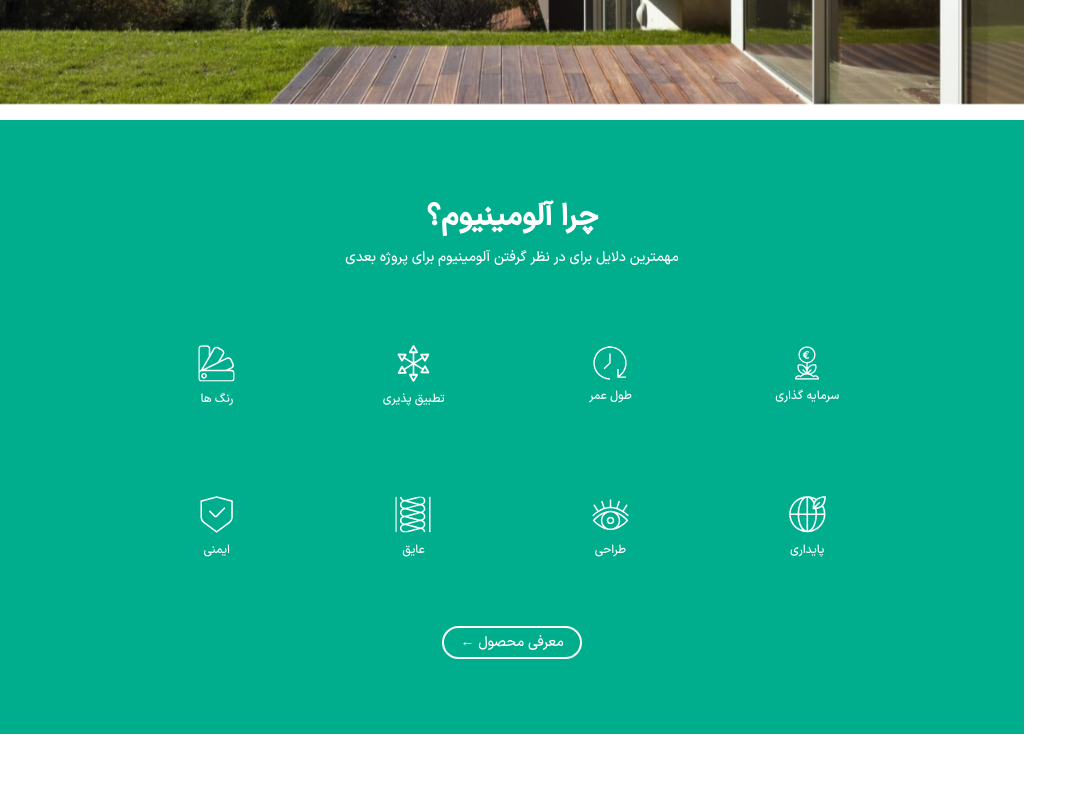
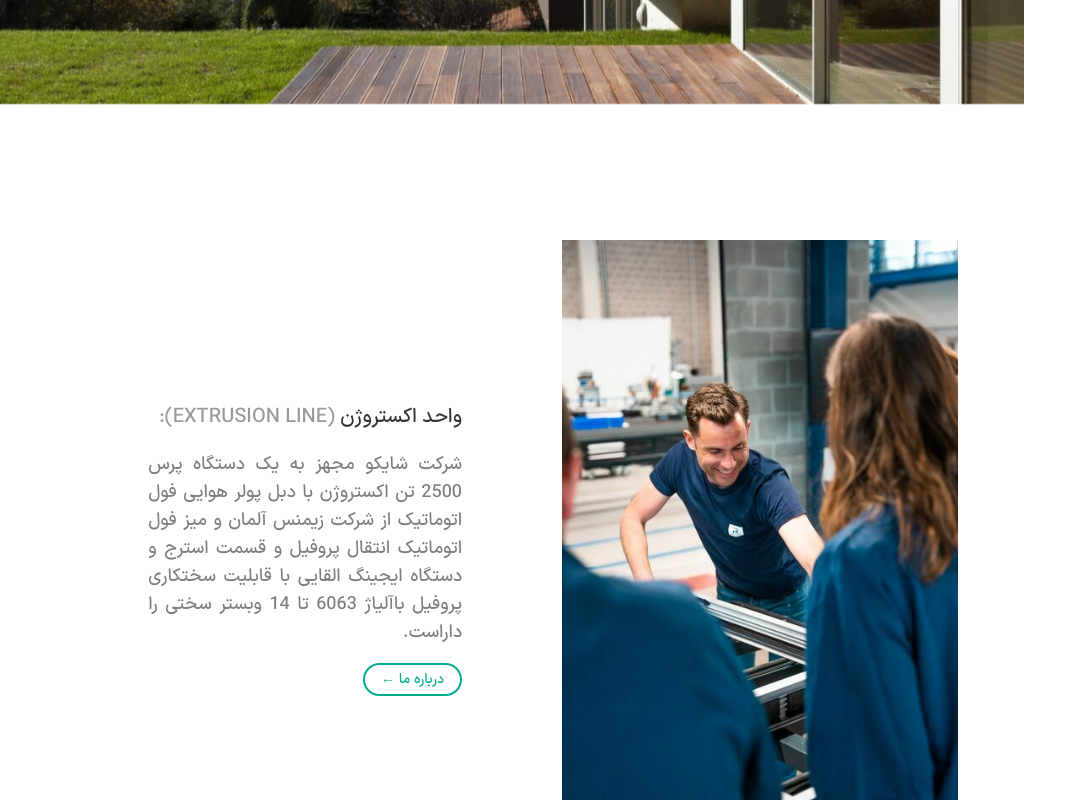
Before and after one commit to zahra-hsb/hanz-, a Next.js app: page / in a window 1280 px wide. Shown: the part 3460-4260 px from the top of the page, without its empty margins (0-1087 px from the left). Built offline with nearby package versions, Linux system fonts and the light colour scheme.

Commit message:
about section 2 component called

```diff
--- a/src/components/layout/Company/index.jsx
+++ b/src/components/layout/Company/index.jsx
@@ -2,6 +2,7 @@ import Button from "../Main/button"
 import BigSlider from "../Slider/BigSlider"
 
 import banner from '../../../../public/image/cuh_banner.png'
+import AboutSection2 from "../AboutSection2"
 
 
 const Company = () => {
@@ -22,6 +23,7 @@ const Company = () => {
                     <BigSlider slidesPerView={1} textSlider={false} banner={banner} />
                 </div>
             </section>
+            <AboutSection2 />
         </>
     )
 }
```
